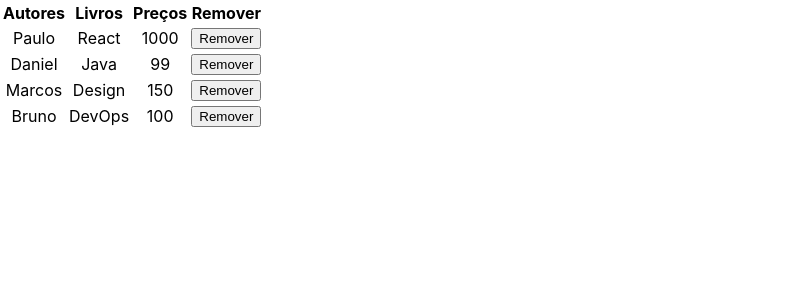
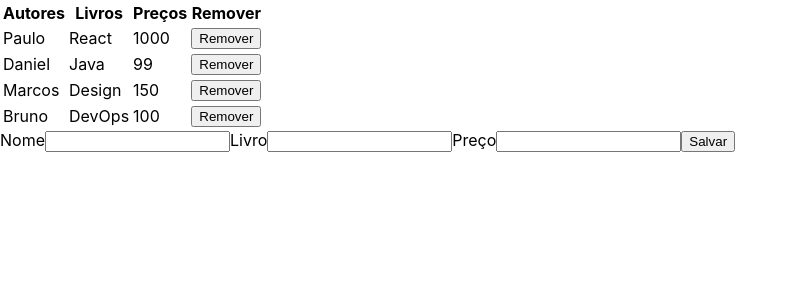
Before and after one commit to eroSilva/curso-react-alura, a React (Create React App) app: page / in a window 1280 px wide. Shown: the top 300 px of the page, without its empty margins (0-797 px from the left). Built offline with nearby package versions, Linux system fonts and the light colour scheme.

Commit message:
Insere itens no state

```diff
--- a/src/App.js
+++ b/src/App.js
@@ -1,5 +1,6 @@
 import React, { Component } from 'react';
 import Table from './Table';
+import Form from './Form';
 
 import './App.css';
 
@@ -39,14 +40,23 @@
     });
   }
 
+  handleSubmit = author => {
+    this.setState({
+      authors: [...this.state.authors, author]
+    });
+  }
+
   render() {
     return (
-      <div className="App">
+      <>
         <Table
           author={this.state.authors}
           removeAuthor={this.removeAuthor}
         />
-      </div>
+        <Form
+          handleSubmit={this.handleSubmit}
+        />
+      </>
     );
   };
 };
--- /dev/null
+++ b/src/Form.js
@@ -0,0 +1,59 @@
+import React, { Component } from 'react';
+
+class Form extends Component {
+  constructor(props) {
+    super(props);
+
+    this.initialState = {
+      name: '',
+      book: '',
+      price: '',
+    }
+
+    this.state = this.initialState;
+  }
+
+  handleInput = event => {
+    const { name, value } = event.target;
+
+    this.setState({
+      [name] : value
+    });
+  }
+
+  submitForm = () => {
+    this.props.handleSubmit(this.state);
+    this.setState(this.initialState);
+  }
+
+  render() {
+    return(
+      <form>
+        <label htmlFor="name">Nome</label>
+        <input
+          id="name"
+          type="text"
+          name="name"
+          value={this.state.name}
+          onChange={this.handleInput} />
+        <label htmlFor="book">Livro</label>
+        <input
+          id="book"
+          type="text"
+          name="book"
+          value={this.state.book}
+          onChange={this.handleInput} />
+        <label htmlFor="price">Preço</label>
+        <input
+          id="price"
+          type="text"
+          name="price"
+          value={this.state.price}
+          onChange={this.handleInput} />
+        <button type="button" onClick={this.submitForm}>Salvar </button>
+    </form>
+    )
+  }
+}
+
+export default Form;
```
